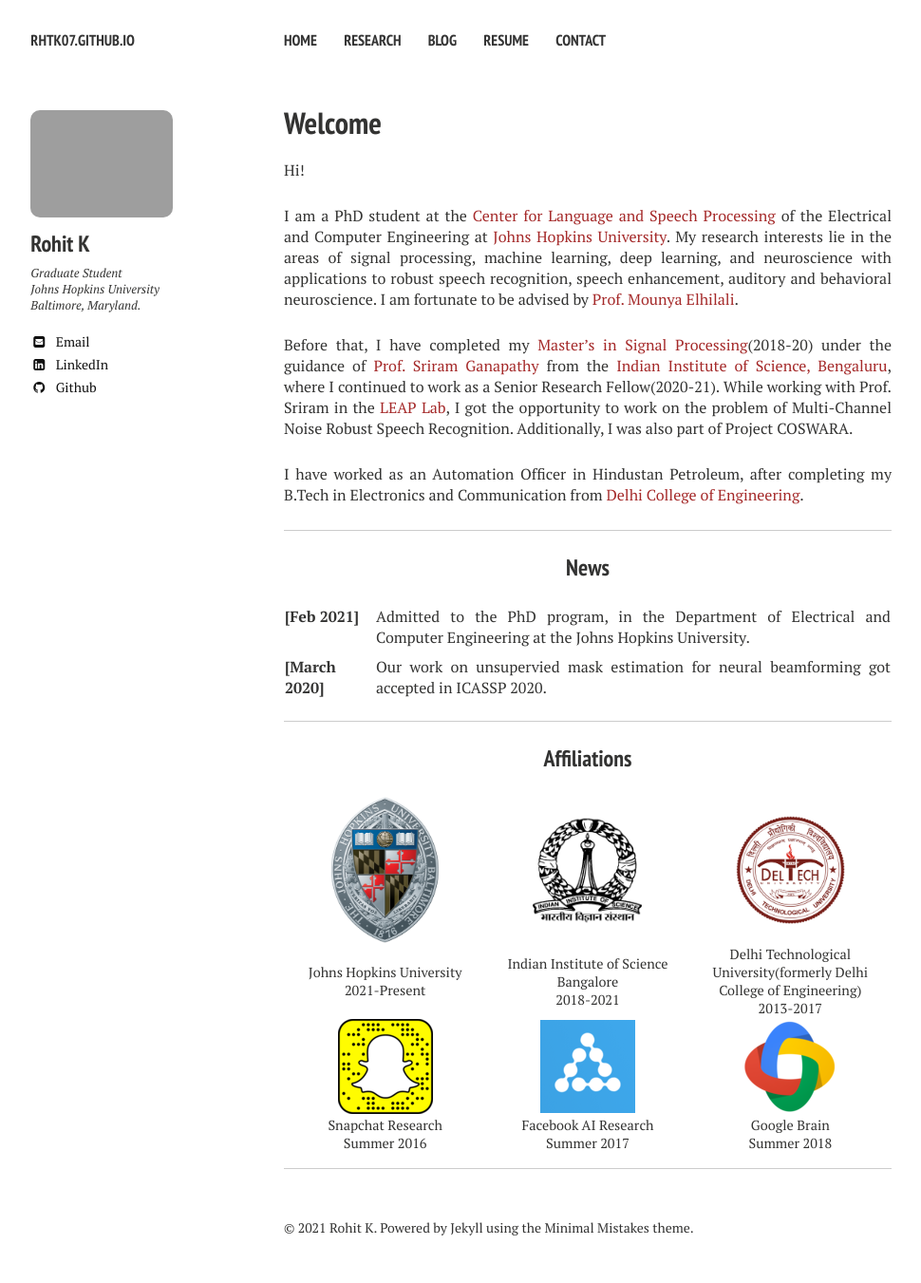
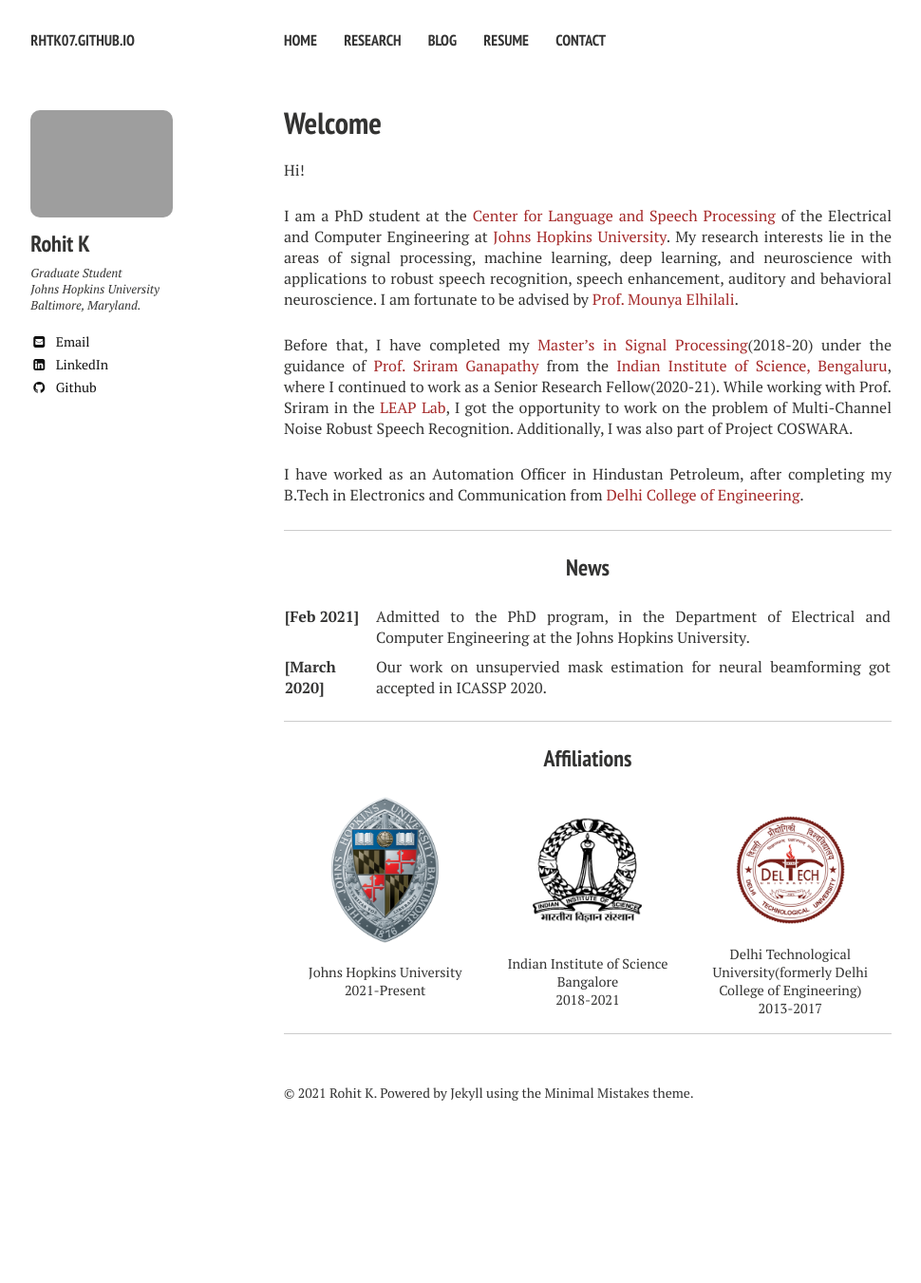
Before and after one commit to RhtK07/RhtK07.github.io, a Jekyll site: the page built from index.md, in a window 1280 px wide. Shown: the whole page at 95% size, without its empty margins (21-991 px from the left). Built offline with Jekyll 4.4.1, drawn with Linux system fonts in a browser that asks for light colours; nearby versions of some CDN libraries; after the commit the page ends 1209 px from its top, so only the background shows below that.

```diff
--- a/index.md
+++ b/index.md
@@ -60,23 +60,6 @@ I have worked as an Automation Officer in Hindustan Petroleum, after completing
         <td>Delhi Technological University(formerly Delhi College of Engineering)<br>2013-2017</td>
     </tr>
     </tr>
-        <td>
-            <a href="https://www.snapchat.com/">
-            <img src="/images/snapchat-logo.png"></a>
-        </td>
-        <td>
-            <a href="https://research.fb.com/category/facebook-ai-research-fair/">
-            <img src="/images/fair-logo.png"></a>
-        </td>
-        <td>
-            <a href="https://ai.google/research/teams/brain">
-            <img src="/images/google-logo.png"></a>
-        </td>
-    </tr>
-    <tr>
-        <td>Snapchat Research<br>Summer 2016</td>
-        <td>Facebook AI Research<br>Summer 2017</td>
-        <td>Google Brain<br>Summer 2018</td>
     </tr>
 
 </table>
```
